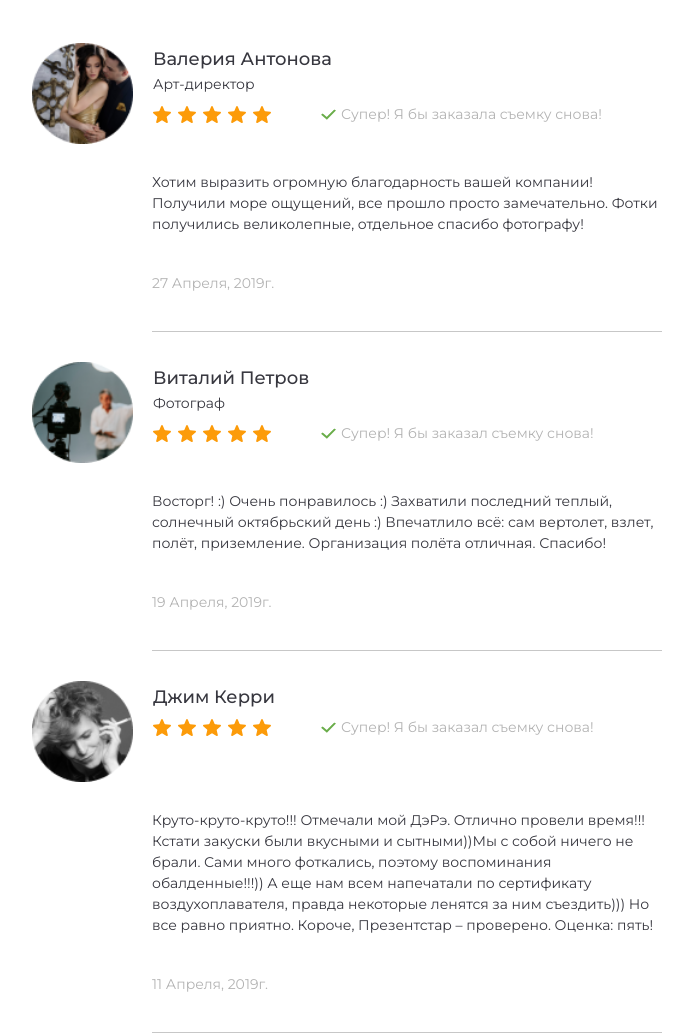
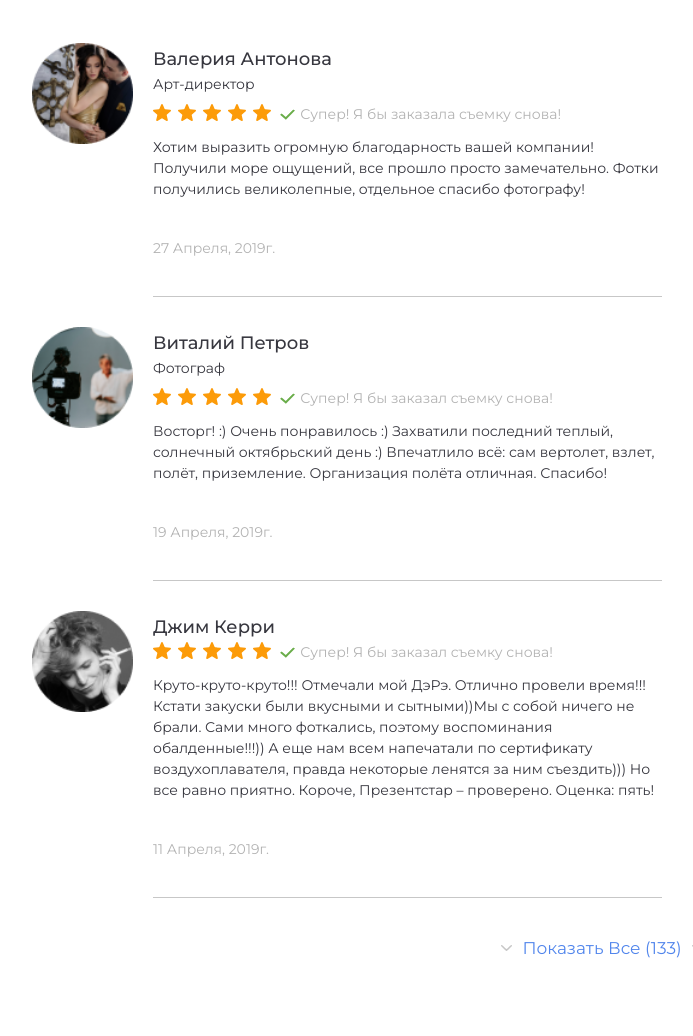
Before and after one commit to SPashaS/helyfly-project, a plain HTML site: page index.html in a window 1280 px wide. Shown: the part 3821-4857 px from the top of the page, without its empty margins (38-731 px from the left). Drawn offline with nearby package versions, Linux system fonts and the light colour scheme.

Commit message:
article grid

```diff
--- a/assets/css/style.css
+++ b/assets/css/style.css
@@ -772,6 +772,7 @@ ul {
     color: white;
     -webkit-filter: drop-shadow(0px 4px 70px rgba(255, 255, 255, 0.7));
     filter: drop-shadow(0px 4px 70px rgba(255, 255, 255, 0.7));
+    cursor: pointer;
 }
 
 .information {
@@ -1194,6 +1195,7 @@ ul {
 .record__flex-table {
     border: 1px solid #C7C7C7;
     margin-bottom: 45px;
+    max-width: 770px;
     font-size: 18px;
     font-weight: 400;
     line-height: 26px;
@@ -1331,6 +1333,7 @@ ul {
     color: #FC9B09;
     -webkit-filter: drop-shadow(0px 4px 70px rgba(255, 255, 255, 0.7));
     filter: drop-shadow(0px 4px 70px rgba(255, 255, 255, 0.7));
+    cursor: pointer;
 }
 
 .record__tr--footer {
@@ -1378,6 +1381,11 @@ ul {
         line-height: 26px;
         color: #37373F;
     }
+}
+
+.record__rating-box-stars-img {
+    width: 118px;
+    height: 17px;
 }
 
 .map {
--- a/index.html
+++ b/index.html
@@ -272,19 +272,17 @@
     <div class="container">
         <h2 class="reviews__title">Отзывы</h2>
         <article class="reviews__article article">
-            <div class="article__header">
-                <div class="article__header-inner">
-                    <img class="article__image" src="./assets/images/reviews/avatar.png" alt="">
+            <div class="article__image-wrapper">
+                <img class="article__image" src="./assets/images/reviews/avatar.png" alt="Аватар">
+            </div>
             <div class="article__description">
                 <p class="article__author">Валерия Антонова</p>
                 <p class="article__profession">Арт-директор</p>
-                        <div class="article__wrapper">
+            </div>
+            <div class="article__rating-wrapper">
                 <img class="article__image-rating" src="./assets/images/reviews/stars.svg" alt="Рейтинг">
+            </div>
             <h3 class="article__title">Супер! Я бы заказала съемку снова!</h3>
-                        </div>
-                    </div>
-                </div>
-            </div>
             <div class="article__content">
                 <p class="article__text">
                     Хотим выразить огромную благодарность вашей компании! Получили море
@@ -295,20 +293,17 @@
             </div>
         </article>
         <article class="reviews__article article">
-            <div class="article__header">
-                <div class="article__header-inner">
-                    <img class="article__image" src="./assets/images/reviews/avatar2.png" alt="">
+            <div class="article__image-wrapper">
+                <img class="article__image" src="./assets/images/reviews/avatar2.png" alt="Аватар">
+            </div>
             <div class="article__description">
                 <p class="article__author">Виталий Петров</p>
                 <p class="article__profession">Фотограф</p>
-                        <div class="article__wrapper">
+            </div>
+            <div class="article__rating-wrapper">
                 <img class="article__image-rating" src="./assets/images/reviews/stars.svg" alt="Рейтинг">
+            </div>
             <h3 class="article__title">Супер! Я бы заказал съемку снова!</h3>
-                        </div>
-                    </div>
-                </div>
-
-            </div>
             <div class="article__content">
                 <p class="article__text">
                     Восторг! :) Очень понравилось :) Захватили последний теплый, солнечный
@@ -319,19 +314,16 @@
             </div>
         </article>
         <article class="reviews__article article">
-            <div class="article__header">
-                <div class="article__header-inner">
-                    <img class="article__image" src="./assets/images/reviews/avatar3.png" alt="">
+            <div class="article__image-wrapper">
+                <img class="article__image" src="./assets/images/reviews/avatar3.png" alt="Аватар">
+            </div>
             <div class="article__description">
                 <p class="article__author">Джим Керри</p>
-                        <p class="article__profession"></p>
-                        <div class="article__wrapper">
+            </div>
+            <div class="article__rating-wrapper">
                 <img class="article__image-rating" src="./assets/images/reviews/stars.svg" alt="Рейтинг">
+            </div>
             <h3 class="article__title">Супер! Я бы заказал съемку снова!</h3>
-                        </div>
-                    </div>
-                </div>
-            </div>
             <div class="article__content">
                 <p class="article__text">
                     Круто-круто-круто!!! Отмечали мой ДэРэ. Отлично провели время!!! Кстати закуски
@@ -343,6 +335,7 @@
                 <time class="article__time">11 Апреля, 2019г.</time>
             </div>
         </article>
+
         <div class="reviews__footer">
             <a class="article__link link link--two-arr" href="#">Показать Все (13<span class="reviews__four">4</span><span class="reviews__three">3</span>)</a>
         </div>
```
Also changed, not shown: assets/css/style.min.css, 1 other file. Lines whose indentation alone changed are shown as unchanged.
